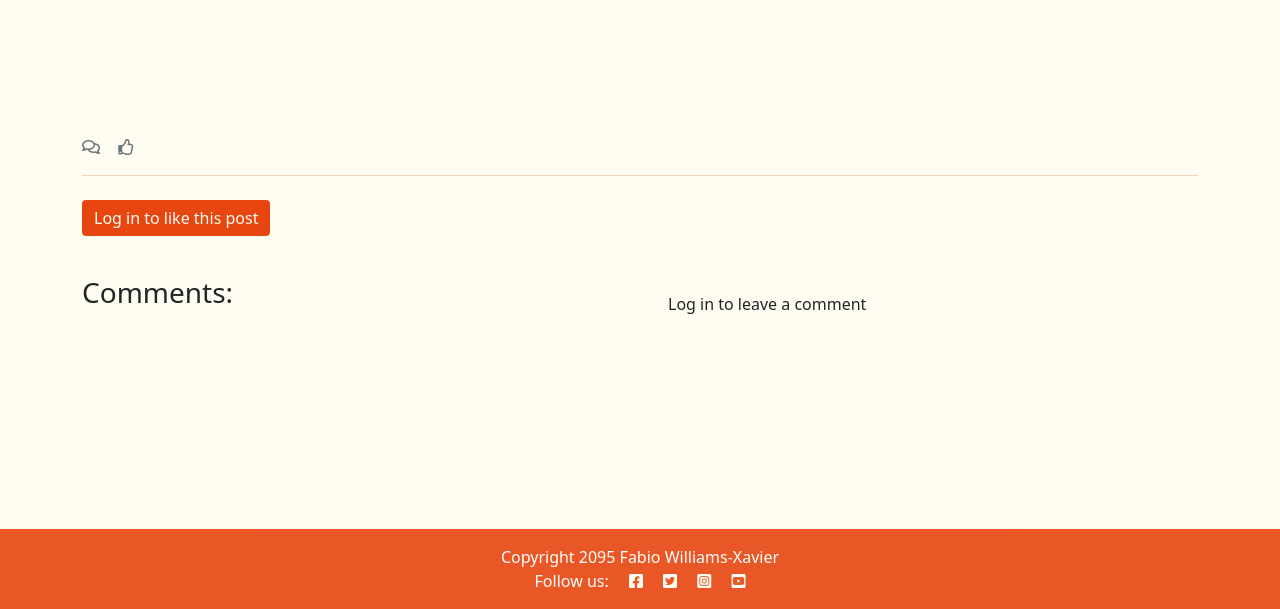
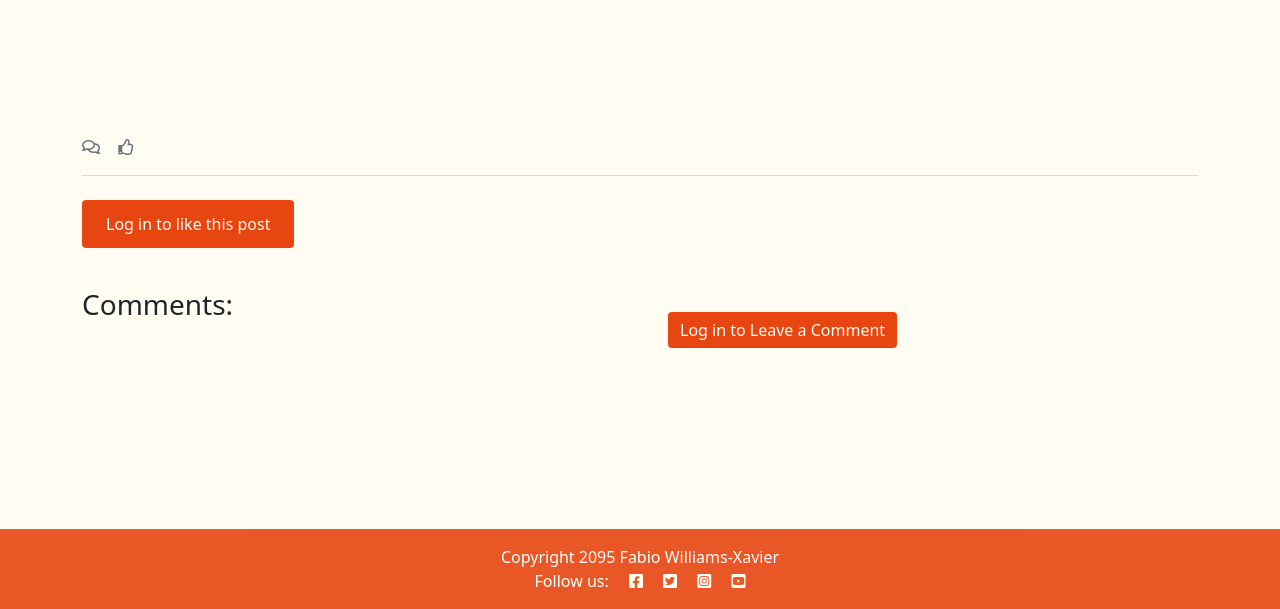
Before and after one commit to fabiowxavier/sandwich-lab, a Django app: page /edit_comment/1/ in a window 1280 px wide. Shown: the part 191-800 px from the top of the page. Run offline with Django 4.2, Linux system fonts and the light colour scheme; tables that the repository leaves empty hold one stand-in row (values such as "Sample post"); some libraries are stand-ins or nearby versions.

Commit message:
add to the  like and comment button links  when not logged in to the log in page

```diff
--- a/blog/templates/blog/post_detail.html
+++ b/blog/templates/blog/post_detail.html
@@ -48,7 +48,7 @@
 <div class="container">
     <div class="row mt-4">
         <div class="col-12">
-            <strong class="text-secondary" style="padding-right: 14px;">
+            <strong class="text-secondary">
                 <i class="far fa-comments"></i> {{ comment_count }}
             </strong>
             <strong class="text-secondary">
@@ -73,7 +73,10 @@
                     Like
                     {% endif %}
                     {% else %}
+                    <a href="{% url 'account_login' %}" class="btn-like btn btn-md">
                     Log in to like this post
+                </a>
+
                     {% endif %}
                 </button>
             </form>
@@ -121,11 +124,14 @@
                     {% csrf_token %}
                     <textarea id="id_body" name="body" class="form-control" rows="3"
                         placeholder="Leave a comment..."></textarea>
-                    <button type="submit" class=" mt-3 btn btn-signup btn-md" id="submitButton">Submit</button>
+                    <button type="submit" class=" mt-3 btn btn-signup btn-md" id="submitButton">Submit
+                        {% else %}
+                    <a href="{% url 'account_login' %}" class="btn-like btn btn-md mt-2">
+                    Log in to Leave a Comment
+                </a>
+                    {% endif %}
+                    </button>
                 </form>
-                {% else %}
-                <p>Log in to leave a comment</p>
-                {% endif %}
             </div>
         </div>
     </div>
--- a/static/css/style.css
+++ b/static/css/style.css
@@ -233,6 +233,9 @@ color: #E84610;
     color: #6c757d;
 }
 
+.text-secondary {
+    padding-right: 14px;
+}
 /* ----------------------------------------- Buttons styling */
 .btn-signup,
 .btn-edit {
```
Also changed, not shown: README.md, 1 other file.
